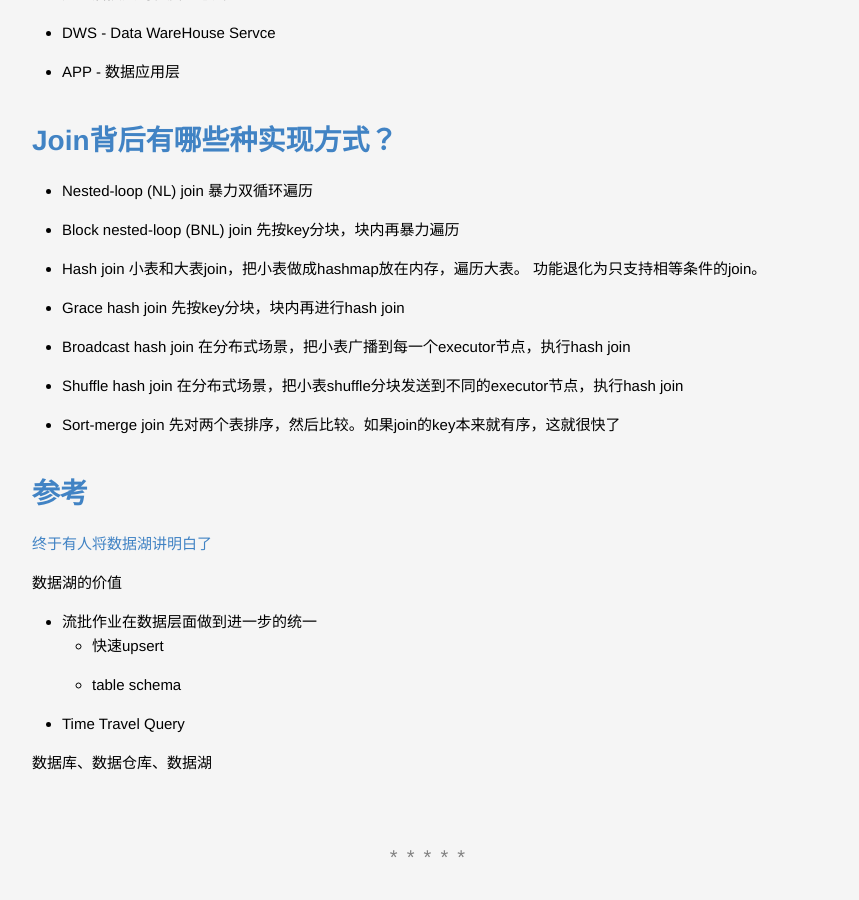
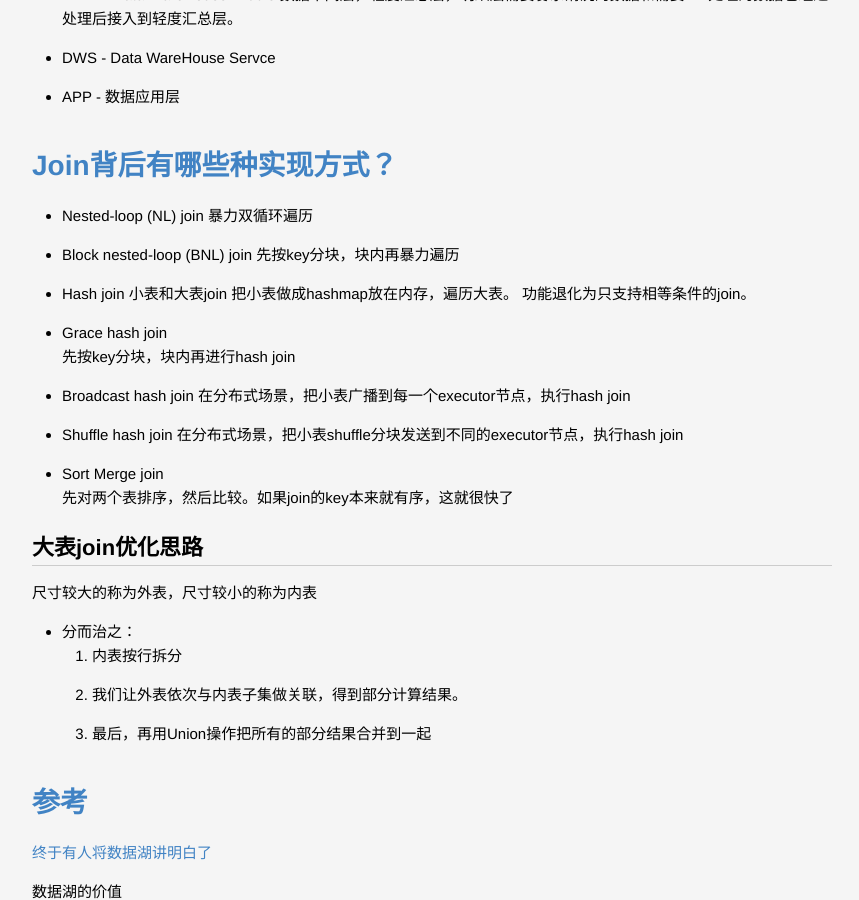
Before and after one commit to lucky521/blog, a Jekyll site: the page built from _posts/tech/2021-02-04-data-warehouse.markdown, in a window 1280 px wide and 900 px high, scrolled down 1023 px. Shown: the whole window, without its empty margins (208-1067 px from the left). Built offline with Jekyll 4.4.1, drawn with Linux system fonts in a browser that asks for light colours.

Commit message:
update blg

```diff
--- a/_posts/framework/2020-05-09-brpc.markdown
+++ b/_posts/framework/2020-05-09-brpc.markdown
@@ -56,6 +56,10 @@
 https://brpc.apache.org/zh/docs/client/streaming-rpc/
 
 
+熔断策略
+https://github.com/apache/brpc/blob/master/docs/cn/circuit_breaker.md
+
+
 
 # 源码学习
 
--- a/_posts/ml/2023-02-04-LLM.markdown
+++ b/_posts/ml/2023-02-04-LLM.markdown
@@ -172,6 +172,10 @@
 https://github.com/InternLM/lmdeploy
 
 ## TensorRT-LLM
+https://github.com/NVIDIA/TensorRT-LLM
+
+## FlashInfer
+https://github.com/flashinfer-ai/flashinfer
 
 
 
--- a/_posts/tech/2020-06-01-x-db.markdown
+++ b/_posts/tech/2020-06-01-x-db.markdown
@@ -297,7 +297,7 @@
 ## Hbase
 Hbase，其实是Hadoop Database的简称，本质上来说就是Hadoop系统的数据库，为Hadoop框架当中的结构化数据提供存储服务，是面向列的分布式数据库。
 
-HDFS是Hadoop的存储系统，它的优点是可以存储超大量数据，但是缺点是速度慢。
+HDFS是Hadoop的存储系统，它的优点是可以存储超大量数据，但是缺点是速度慢。 HBase在HDFS中存储的数据文件称为HFile。这些HFile文件是HBase用来存储表数据的底层文件格式。HFile是HBase的核心存储格式，设计用来高效地进行随机读写操作。
 HBase建立在HDFS之上，以KV的形式存储，提供实时访问。
 HBase原生只提供了Java 的API 接口。
 snapshot是HBase非常核心的一个功能，使用snapshot的不同用法可以实现很多功能
--- a/_posts/tech/2020-11-15-big-data-process.markdown
+++ b/_posts/tech/2020-11-15-big-data-process.markdown
@@ -51,6 +51,10 @@
 Data lake vs data warehouse， 数据湖和数据仓库的比较
 数据湖的一个特点是，存储的数据没有预先设定schema，保存原始数据。
 注意数据湖不是个项目，而是一个概念和思想。
+
+数据湖想要解决的问题：
+* 基于hive的离线数仓，缺乏partial update的能力，只能按分区粒度更新整个分区数据。
+* 实现存储层面的流(kafka)批(hdfs)统一
 
 具备 ACID 能力的表格式中间件:
 * hudi https://github.com/apache/hudi
--- a/_posts/tech/2021-02-04-data-warehouse.markdown
+++ b/_posts/tech/2021-02-04-data-warehouse.markdown
@@ -26,14 +26,28 @@
 
 # Join背后有哪些种实现方式？
 
-* Nested-loop (NL) join 暴力双循环遍历
-* Block nested-loop (BNL) join 先按key分块，块内再暴力遍历
-* Hash join 小表和大表join，把小表做成hashmap放在内存，遍历大表。 功能退化为只支持相等条件的join。
-* Grace hash join  先按key分块，块内再进行hash join
-* Broadcast hash join 在分布式场景，把小表广播到每一个executor节点，执行hash join
-* Shuffle hash join 在分布式场景，把小表shuffle分块发送到不同的executor节点，执行hash join
-* Sort-merge join  先对两个表排序，然后比较。如果join的key本来就有序，这就很快了
+* Nested-loop (NL) join
+暴力双循环遍历
+* Block nested-loop (BNL) join
+先按key分块，块内再暴力遍历
+* Hash join 小表和大表join
+把小表做成hashmap放在内存，遍历大表。 功能退化为只支持相等条件的join。
+* Grace hash join
+先按key分块，块内再进行hash join
+* Broadcast hash join
+在分布式场景，把小表广播到每一个executor节点，执行hash join
+* Shuffle hash join
+在分布式场景，把小表shuffle分块发送到不同的executor节点，执行hash join
+* Sort Merge join
+先对两个表排序，然后比较。如果join的key本来就有序，这就很快了
 
+
+## 大表join优化思路
+尺寸较大的称为外表，尺寸较小的称为内表
+* 分而治之：
+  1. 内表按行拆分
+  2. 我们让外表依次与内表子集做关联，得到部分计算结果。
+  3. 最后，再用Union操作把所有的部分结果合并到一起
 
 # 参考
 
```
Also changed, not shown: other parts of _posts/tech/2020-11-15-big-data-process.markdown (+1 -0 lines), _posts/language/2018-07-21-big-data-language.markdown (+8 -2 lines).
